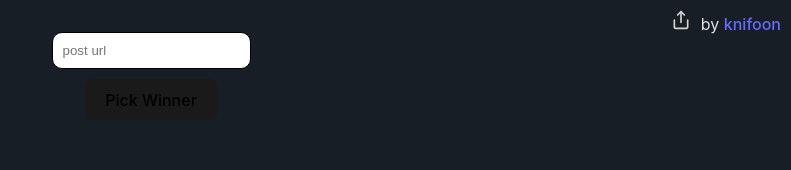
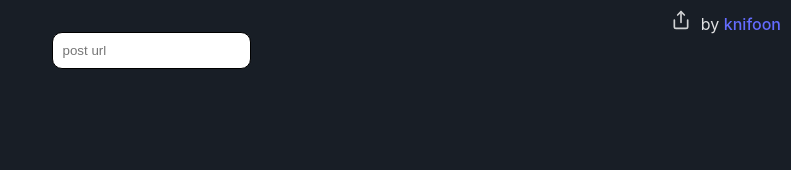
Before and after one commit to knifoon/bskyraffle, a Vue app: page / in a window 1280 px wide. Shown: the top 170 px of the page, without its empty margins (489-1280 px from the left). Built offline with nearby package versions, Linux system fonts and the light colour scheme.

Commit message:
ordered users by comment date

```diff
--- a/src/App.vue
+++ b/src/App.vue
@@ -9,6 +9,7 @@ let warning = ref('');
 let info = ref({});
 let participants = ref([]);
 let winner = ref(null)
+let raffleOptions = ref({})
 
 const copy = (t) => {
   navigator.clipboard.writeText(t)
@@ -61,8 +62,9 @@ const getInfo = async() => {
   fetch(`https://public.api.bsky.app/xrpc/app.bsky.feed.getPostThread?uri=${at_uri}&depth=1`)
     .then(res => res.json())
     .then(data => {;
-      info.value.replies = data.thread.replies
+      info.value.replies = data.thread.replies.sort( (a,b) => new Date(a.post.indexedAt).getTime() - new Date(b.post.indexedAt).getTime())
     })
+
   //get likes
   info.value.likes = await fetchAll(`https://public.api.bsky.app/xrpc/app.bsky.feed.getLikes?uri=${at_uri}&limit=100`,'likes')
   //get reposts
@@ -113,7 +115,7 @@ const getPlayers = async() => {
   participants.value = commentUserList.filter(user => likeUserList.some(e => e.handle == user.handle))
   participants.value = participants.value.filter(user => repostUserList.some(e => e.handle == user.handle))
   participants.value = participants.value.filter(async user => await checkFollow(`https://public.api.bsky.app/xrpc/app.bsky.graph.getRelationships?actor=${info.value.did}&others=${user.did}`))
-
+  participants.value = participants.value.reduce()
 }
 
 const getRandom = (arr) => {
@@ -137,7 +139,7 @@ const getListHeight = () => {
       <span>by <a href="https://bsky.app/profile/knifoon.com">knifoon</a></span>
     </div>
     <input v-model="postURL" placeholder="post url" @change="getInfo" class="post-url">
-    <div>
+    <div v-if="display">
       <button @click="getRandom(participants)">Pick Winner</button>
     </div>
     <div v-if="winner" class="winner">
--- a/src/style.css
+++ b/src/style.css
@@ -15,6 +15,9 @@
 iframe {
   color-scheme: normal;
   border: 0;
+}
+.bluesky-embed {
+  display: none;
 }
 a {
   font-weight: 500;
```
